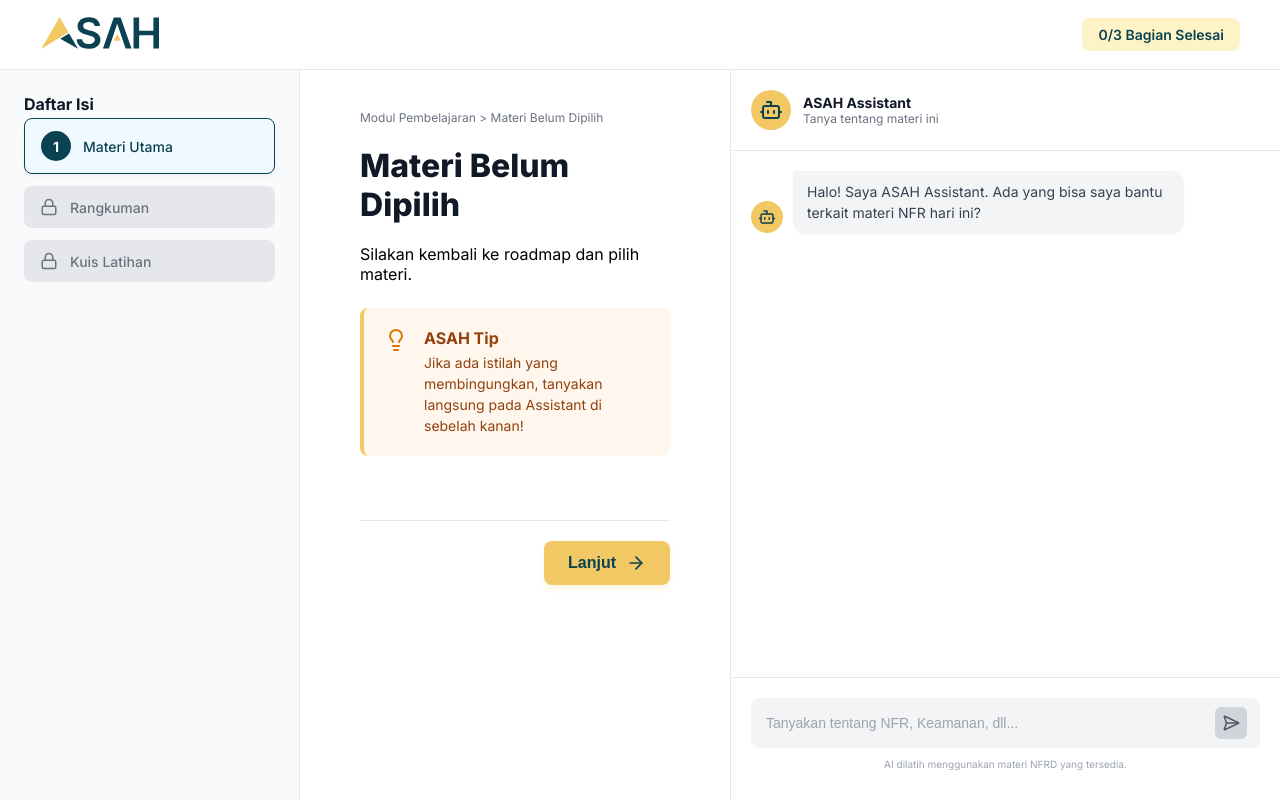
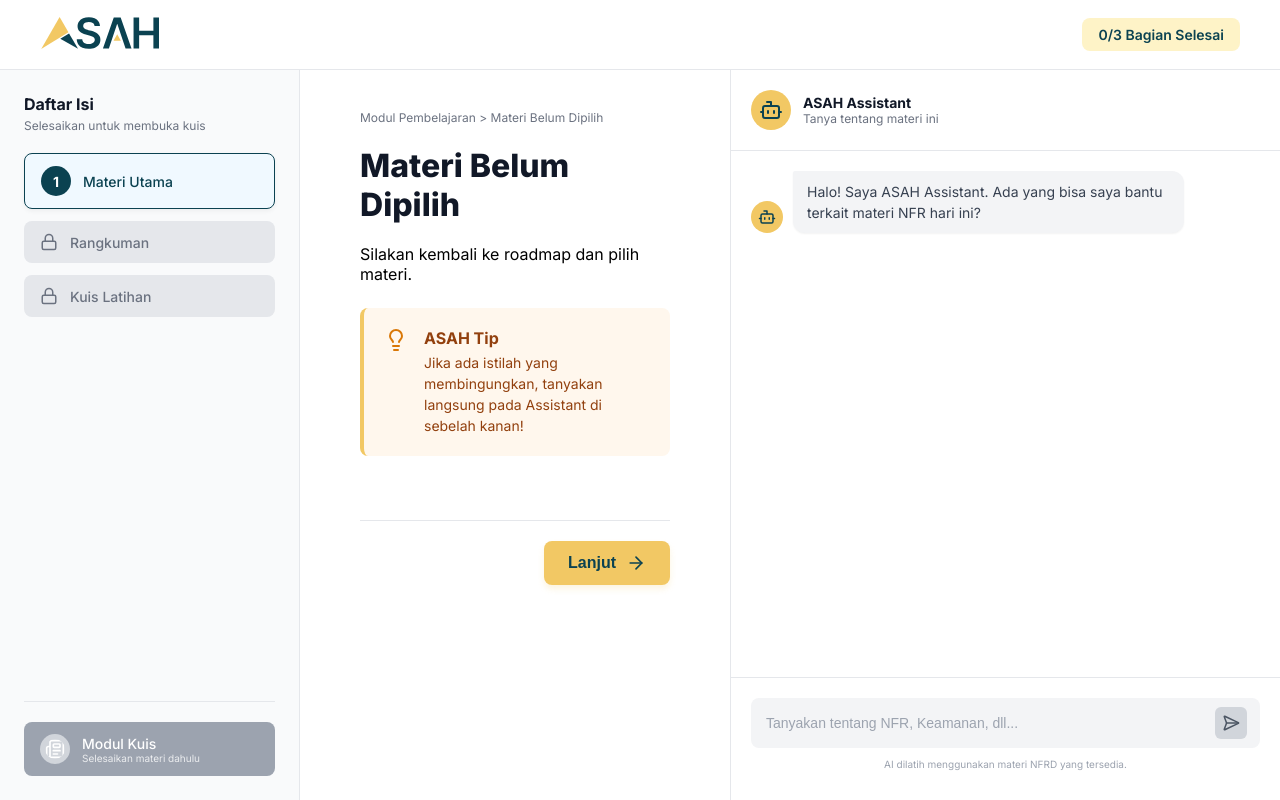
Before and after one commit to BiZa7/ASAH, a React (Vite) app: page /modul in a window 1280 px wide. Built offline with nearby package versions, Linux system fonts and the light colour scheme; sample sign-in values are in the browser's storage.

Commit message:
Adakan quiz button di modulpage

```diff
--- a/src/pages/ModulPage.jsx
+++ b/src/pages/ModulPage.jsx
@@ -1,6 +1,6 @@
 import React, { useState, useEffect } from 'react';
-import { useNavigate, useLocation } from 'react-router-dom'; // 1. Import useLocation
-import ReactMarkdown from 'react-markdown'; // 2. (Opsional) Untuk render Markdown
+import { useNavigate, useLocation } from 'react-router-dom';
+import ReactMarkdown from 'react-markdown';
 import { Chatbot } from '../components/Chatbot';
 import './ModulPage.css';
 import {
@@ -10,46 +10,45 @@ import {
   Bot,
   ArrowRight,
   Check,
-  Newspaper
+  Newspaper, // Pastikan import ini ada
+  FileText
 } from 'lucide-react';
 import ASAH from "../assets/ASAH.svg";
 
 export const ModulPage = () => {
   const navigate = useNavigate();
-  const location = useLocation(); // Ambil state dari navigasi
+  const location = useLocation();
 
-  // 3. Ambil data dari RoadmapPage
-  // Fallback data dummy jika user akses langsung via URL tanpa klik dari roadmap
+  // Ambil data dari RoadmapPage (Title & Content Materi)
   const { title = "Materi Belum Dipilih", content = "Silakan kembali ke roadmap dan pilih materi." } = location.state || {};
 
   // --- STATE ---
-  // Kita simpan materi ini sebagai "Part 1" karena user memilih spesifik 1 materi
-  // Jika ingin fitur "Next Module" jalan, Anda perlu mengirim Array materi dari RoadmapPage, bukan cuma 1.
-  // Untuk saat ini, kita anggap user belajar 1 materi spesifik dulu.
-
   const [modules, setModules] = useState([
     { id: 1, title: "Materi Utama", status: "active" },
-    { id: 2, title: "Rangkuman", status: "locked" }, // Simulasi part 2
-    { id: 3, title: "Kuis Latihan", status: "locked" },
+    { id: 2, title: "Rangkuman", status: "locked" },
+    { id: 3, title: "Kuis Latihan", status: "locked" }
   ]);
 
   const [activeId, setActiveId] = useState(1);
 
-  // Logic Quiz Unlocked
+  // 1. LOGIC QUIZ UNLOCKED
+  // Kuis di sidebar kiri bawah terbuka jika modul terakhir (ID 3) sudah 'completed'
   const isQuizUnlocked = modules[modules.length - 1].status === 'completed';
+
+  // Logic View Intro Kuis (di layar tengah)
   const isQuizView = activeId === 'quiz';
 
-  // Scroll top saat ganti materi
   useEffect(() => {
     const contentArea = document.querySelector('.main-content');
     if (contentArea) contentArea.scrollTop = 0;
   }, [activeId]);
 
 
-  // 4. LOGIC NEXT STEP
+  // --- LOGIC NEXT STEP ---
   const handleNext = () => {
     const currentIndex = modules.findIndex(m => m.id === activeId);
 
+    // Jika belum modul terakhir
     if (currentIndex < modules.length - 1) {
       const nextId = modules[currentIndex + 1].id;
       const updatedModules = modules.map(m => {
@@ -60,12 +59,15 @@ export const ModulPage = () => {
       setModules(updatedModules);
       setActiveId(nextId);
     }
+    // Jika modul terakhir selesai -> Buka Kuis
     else if (currentIndex === modules.length - 1) {
       const updatedModules = modules.map(m => {
         if (m.id === activeId) return { ...m, status: 'completed' };
         return m;
       });
       setModules(updatedModules);
+
+      // Pindah ke Intro Kuis (Tampilan Tengah)
       setActiveId('quiz');
     }
   };
@@ -74,48 +76,49 @@ export const ModulPage = () => {
     if (status !== 'locked') setActiveId(id);
   };
 
+  // 2. HANDLER TOMBOL SIDEBAR KUIS
   const handleQuizSidebarClick = () => {
-    if (isQuizUnlocked) navigate('/quiz');
+    if (isQuizUnlocked) {
+      // Opsi A: Langsung navigasi ke /quiz
+      navigate('/quiz');
+
+      // Opsi B: Atau tampilkan Intro di tengah dulu (pilih salah satu)
+      // setActiveId('quiz');
+    } else {
+      alert("Selesaikan semua materi terlebih dahulu!");
+    }
   };
 
   const handleStartQuiz = () => navigate('/quiz');
 
-  // --- RENDER CONTENT (DINAMIS) ---
+  // --- RENDER CONTENT ---
   const renderContent = () => {
+    // Tampilan Intro Kuis (Saat tombol selesai diklik)
     if (isQuizView) {
       return (
-        <div className="quiz-intro-view">
+        <div className="quiz-intro-view" style={{textAlign:'center', marginTop:'50px'}}>
           <h1 className="content-title">Selesai!</h1>
           <p className="content-paragraph">
             Anda telah menyelesaikan materi <strong>"{title}"</strong>.
           </p>
-          <button className="btn-next-step" onClick={handleStartQuiz}>
-            Mulai Kuis Pendek <ArrowRight size={20} />
-          </button>
+          <div style={{marginTop: '30px'}}>
+            <button className="btn-next-step" onClick={handleStartQuiz} style={{margin:'0 auto'}}>
+              Mulai Kuis  <ArrowRight size={20} />
+            </button>
+          </div>
         </div>
       );
     }
 
-    // Tampilan Materi
-    // Kita gunakan activeId untuk simulasi tabs (Materi -> Rangkuman)
-    // Tapi karena konten dari API cuma 1 string panjang, kita tampilkan di Part 1 semua.
-
+    // Tampilan Materi Utama (Part 1)
     if (activeId === 1) {
       return (
         <div className="content-container">
           <div className="breadcrumbs">Modul Pembelajaran &gt; {title}</div>
           <h1 className="content-title">{title}</h1>
 
-          {/* Tampilkan Materi dari AI */}
           <div className="markdown-content">
-            {/* Jika pakai react-markdown */}
             <ReactMarkdown>{content}</ReactMarkdown>
-
-            {/* Jika tidak pakai react-markdown (Fallback text biasa dengan newlines) */}
-            {/* <p style={{whiteSpace: 'pre-wrap', lineHeight: '1.8'}}>
-                {content}
-              </p>
-            */}
           </div>
 
           <div className="pro-tip-box">
@@ -129,15 +132,9 @@ export const ModulPage = () => {
       );
     }
 
-    // Placeholder untuk part 2 & 3 (Karena API baru kirim 1 materi utuh)
-    if (activeId === 2) {
-      return (
-        <div>
-          <h1>Rangkuman</h1>
-          <p>Fitur rangkuman otomatis akan segera hadir.</p>
-        </div>
-      );
-    }
+    // Placeholder Part 2 & 3
+    if (activeId === 2) return <div><h1>Rangkuman</h1><p>Fitur rangkuman otomatis akan segera hadir.</p></div>;
+    if (activeId === 3) return <div><h1>Kuis Latihan</h1><p>Soal latihan sedang disiapkan.</p></div>;
 
     return <div>Konten belum tersedia.</div>;
   };
@@ -156,11 +153,15 @@ export const ModulPage = () => {
       </header>
 
       <div className="modul-layout">
-        {/* Sidebar Kiri */}
+
+        {/* SIDEBAR KIRI */}
         <aside className="sidebar-left">
           <div className="sidebar-header">
             <h3>Daftar Isi</h3>
+            <p>Selesaikan untuk membuka kuis</p>
           </div>
+
+          {/* List Materi */}
           <div className="module-list">
             {modules.map((part) => (
               <div
@@ -177,22 +178,41 @@ export const ModulPage = () => {
               </div>
             ))}
           </div>
+
+          {/* 3. TOMBOL MODUL KUIS DI KIRI BAWAH (DIKEMBALIKAN) */}
+          <div className={`quiz-section ${isQuizUnlocked ? 'active' : 'locked'}`}>
+            <div
+              className={`module-item quiz-item ${isQuizUnlocked ? 'active' : 'locked'} ${isQuizView ? 'current-view' : ''}`}
+              onClick={handleQuizSidebarClick}
+            >
+              <div className="module-item-icon">
+                {isQuizUnlocked ? <Newspaper size={18} className='icon-quiz-active' /> : <Newspaper size={18} className='icon-quiz' />}
+              </div>
+              <div className="quiz-text-wrapper">
+                <span className="module-item-text">Modul Kuis</span>
+                <span className="quiz-subtitle">
+                  {isQuizUnlocked ? 'Siap dikerjakan' : 'Selesaikan materi dahulu'}
+                </span>
+              </div>
+            </div>
+          </div>
+
         </aside>
 
-        {/* Main Content */}
+        {/* MAIN CONTENT */}
         <main className="main-content">
           {renderContent()}
 
           {!isQuizView && (
             <div className="action-footer">
               <button className="btn-next-step" onClick={handleNext}>
-                {activeId === modules.length ? "Selesai" : "Lanjut"} <ArrowRight size={20} />
+                {activeId === modules.length ? "Selesai & Buka Kuis" : "Lanjut"} <ArrowRight size={20} />
               </button>
             </div>
           )}
         </main>
 
-        {/* Sidebar Kanan (Chatbot) */}
+        {/* SIDEBAR KANAN */}
         <aside className="sidebar-right">
           <div className="assistant-header">
             <div className="assistant-avatar"><Bot size={24} color="#0B4251" /></div>
@@ -202,10 +222,10 @@ export const ModulPage = () => {
             </div>
           </div>
           <div style={{ flex: 1, overflow: 'hidden', display: 'flex', flexDirection: 'column' }}>
-             {/* Kirim context materi ke Chatbot agar dia pintar menjawab */}
-             <Chatbot initialContext={`User sedang membaca materi tentang: ${title}. Isi materi: ${content.substring(0, 500)}...`} />
+             <Chatbot initialContext={`User sedang membaca: ${title}. Isi: ${content.substring(0, 300)}...`} />
           </div>
         </aside>
+
       </div>
     </div>
   );
```
